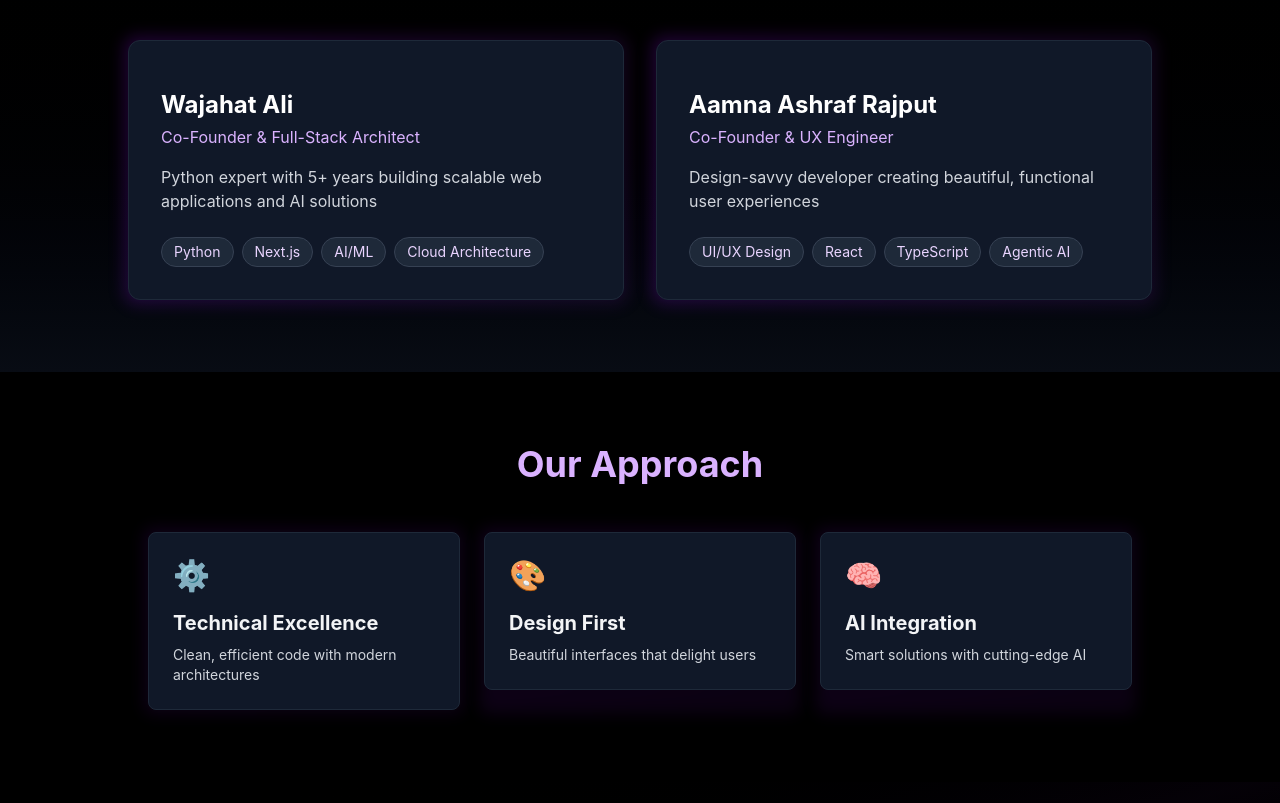
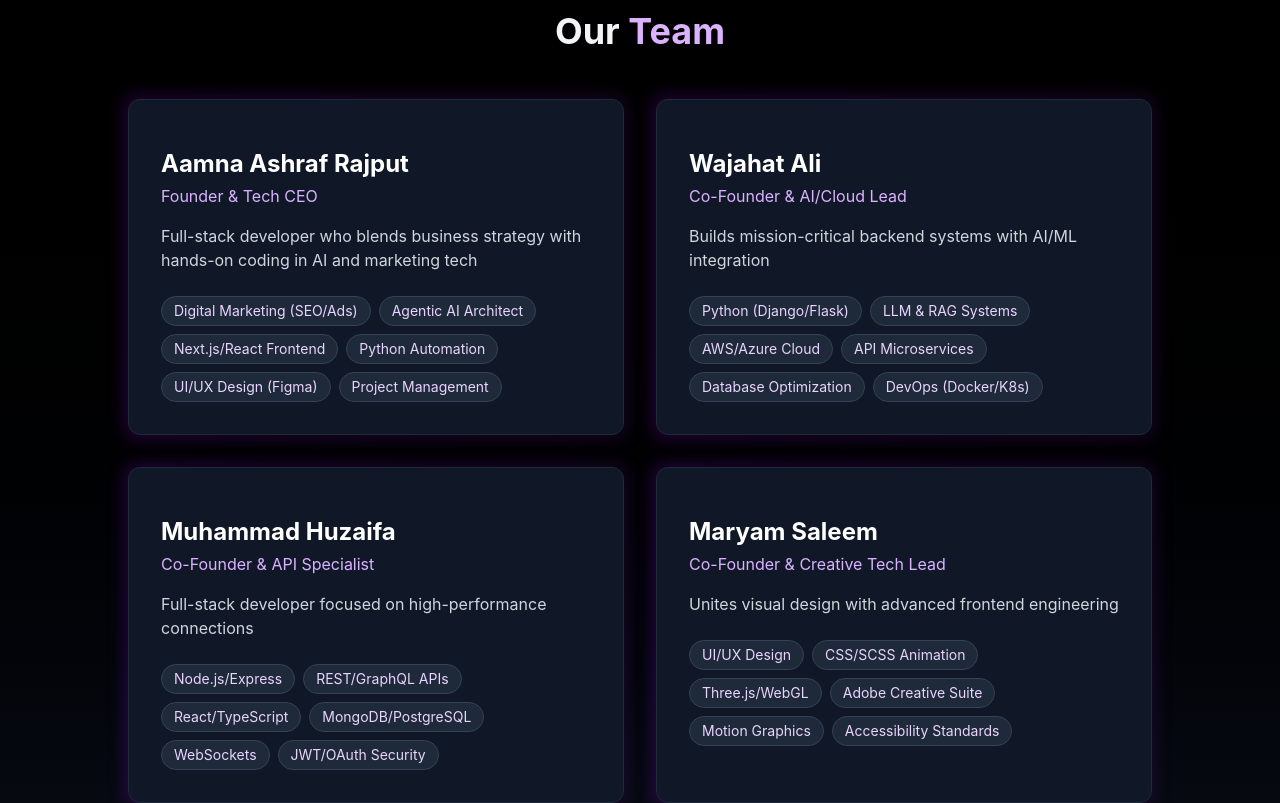
Before and after one commit to aamnaashraf/Business-portfolio, a Next.js app: page /about in a window 1280 px wide. Shown: the part 920-1723 px from the top of the page. Built offline with nearby package versions, Linux system fonts and the light colour scheme.

Commit message:
Update page.tsx

```diff
--- a/src/app/about/page.tsx
+++ b/src/app/about/page.tsx
@@ -12,20 +12,62 @@ type TeamMember = {
 const AboutPage = () => {
   const teamMembers: TeamMember[] = [
     {
-      name: "Wajahat Ali",
-      role: "Co-Founder & Full-Stack Architect",
-      bio: "Python expert with 5+ years building scalable web applications and AI solutions",
-      skills: ["Python", "Next.js", "AI/ML", "Cloud Architecture"],
+      name: "Aamna Ashraf Rajput",
+      role: "Founder & Tech CEO",
+      bio: "Full-stack developer who blends business strategy with hands-on coding in AI and marketing tech",
+      skills: [
+        "Digital Marketing (SEO/Ads)",
+        "Agentic AI Architect",
+        "Next.js/React Frontend",
+        "Python Automation",
+        "UI/UX Design (Figma)",
+        "Project Management"
+      ],
       icon: ""
     },
     {
-      name: "Aamna Ashraf Rajput",
-      role: "Co-Founder & UX Engineer",
-      bio: "Design-savvy developer creating beautiful, functional user experiences",
-      skills: ["UI/UX Design", "React", "TypeScript", "Agentic AI"],
+      name: "Wajahat Ali",
+      role: "Co-Founder & AI/Cloud Lead",
+      bio: "Builds mission-critical backend systems with AI/ML integration",
+      skills: [
+        "Python (Django/Flask)",
+        "LLM & RAG Systems",
+        "AWS/Azure Cloud",
+        "API Microservices",
+        "Database Optimization",
+        "DevOps (Docker/K8s)"
+      ],
+      icon: ""
+    },
+    {
+      name: "Muhammad Huzaifa",
+      role: "Co-Founder & API Specialist",
+      bio: "Full-stack developer focused on high-performance connections",
+      skills: [
+        "Node.js/Express",
+        "REST/GraphQL APIs",
+        "React/TypeScript",
+        "MongoDB/PostgreSQL",
+        "WebSockets",
+        "JWT/OAuth Security"
+      ],
+      icon: ""
+    },
+    {
+      name: "Maryam Saleem",
+      role: "Co-Founder & Creative Tech Lead",
+      bio: "Unites visual design with advanced frontend engineering",
+      skills: [
+        "UI/UX Design",
+        "CSS/SCSS Animation",
+        "Three.js/WebGL",
+        "Adobe Creative Suite",
+        "Motion Graphics",
+        "Accessibility Standards"
+      ],
       icon: ""
     }
-  ]
+  ];
 
   // Animation variants
   const containerVariants: Variants = {
@@ -107,21 +149,21 @@ const AboutPage = () => {
   whileHover={{ scale: 1.01 }}
   className="text-gray-300 mb-6 text-lg leading-relaxed"
 >
-              Founded in 2024 by Wajahat Ali and Aamna Ashraf Rajput, we began as two passionate developers with a vision to bridge the gap between technical excellence and beautiful design. What started as a small freelance operation has grown into a respected development studio.
+  Founded in 2025 by our team of four passionate developers, we came together with a shared vision to create exceptional digital experiences. What began as a collaborative effort among like-minded professionals has quickly grown into a dynamic web development agency.
 </motion.p>
 
 <motion.p
   whileHover={{ scale: 1.01 }}
   className="text-gray-300 mb-6 text-lg leading-relaxed"
 >
-              Our journey has been fueled by our complementary skills - Wajahat's expertise in Python and backend systems combined with Aamna's eye for design and frontend architecture. Together, we've delivered solutions for startups, enterprises, and everything in between.
+  Our strength lies in our diverse skillset - combining frontend artistry with backend expertise, UI/UX design with robust architecture. Each team member brings unique talents to the table, allowing us to tackle complex projects with comprehensive solutions. Together, we've helped businesses of all sizes establish their digital presence.
 </motion.p>
 
 <motion.p
   whileHover={{ scale: 1.01 }}
   className="text-gray-300 text-lg leading-relaxed"
 >
-              Today, we continue to push boundaries in web development, AI integration, and user experience design, always staying at the forefront of technology while maintaining our commitment to quality.
+  As we move forward, we continue to innovate in web technologies, responsive design, and performance optimization. Our collaborative approach ensures we stay ahead of industry trends while delivering tailored solutions that exceed our clients' expectations.
 </motion.p>
           </motion.div>
         </div>
```
Lines whose indentation alone changed are shown as unchanged.
